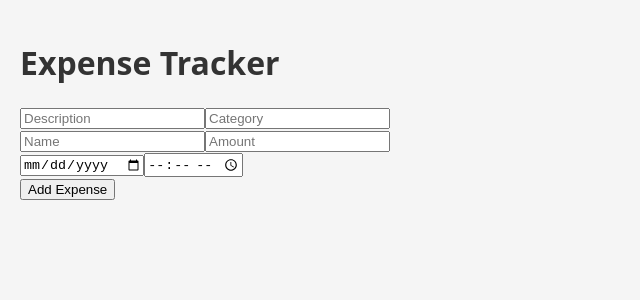
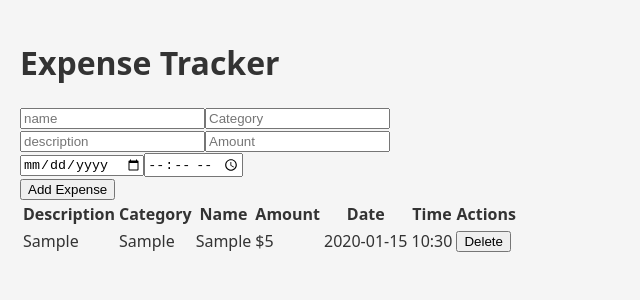
Before and after one commit to Nakara4/expense-tracker, a React (Vite) app: page / in a window 1280 px wide. Both pictures are taken after typing "Sample", "Sample", "Sample", "5", "2020-01-15", "10:30" into the empty fields and a click on the button "Add Expense". Shown: the top 300 px of the page, without its empty margins (0-640 px from the left). Built offline with nearby package versions, Linux system fonts and the light colour scheme.

Commit message:
added table, expense map, delete button & delete const fuction

```diff
--- a/src/App.jsx
+++ b/src/App.jsx
@@ -25,6 +25,10 @@ function App() {
     });
   };
 
+  const deleteExpense = (id) => {
+    setExpenses(expenses.filter(expense => expense.id !== id));
+  };
+
   const handleChange = (e) => {
     const { name, value } = e.target;
     setFormData(prev => ({ ...prev, [name]: value }));
@@ -37,9 +41,9 @@ function App() {
       <form onSubmit={handleSubmit}>
         <div className="form-row">
           <input
-            name="description"
-            placeholder="Description"
-            value={formData.description}
+            name="name"
+            placeholder="name"
+            value={formData.name}
             onChange={handleChange}
             required
           />
@@ -53,9 +57,9 @@ function App() {
         </div>
         <div className="form-row">
           <input
-            name="name"
-            placeholder="Name"
-            value={formData.name}
+            name="description"
+            placeholder="description"
+            value={formData.description}
             onChange={handleChange}
             required
           />
@@ -87,6 +91,40 @@ function App() {
         <button type="submit">Add Expense</button>
       </form>
 
+      <table>
+        <thead>
+          <tr>
+            <th>Description</th>
+            <th>Category</th>
+            <th>Name</th>
+            <th>Amount</th>
+            <th>Date</th>
+            <th>Time</th>
+            <th>Actions</th>
+          </tr>
+        </thead>
+        <tbody>
+          {expenses.map(expense => (
+            <tr key={expense.id}>
+              <td>{expense.description}</td>
+              <td>{expense.category}</td>
+              <td>{expense.name}</td>
+              <td>${expense.amount}</td>
+              <td>{expense.date}</td>
+              <td>{expense.time}</td>
+              <td>
+                <button
+                  onClick={() => deleteExpense(expense.id)}
+                  className="delete-btn"
+                >
+                  Delete
+                </button>
+              </td>
+            </tr>
+          ))}
+        </tbody>
+      </table>
+
     </div>
 
   );
```
